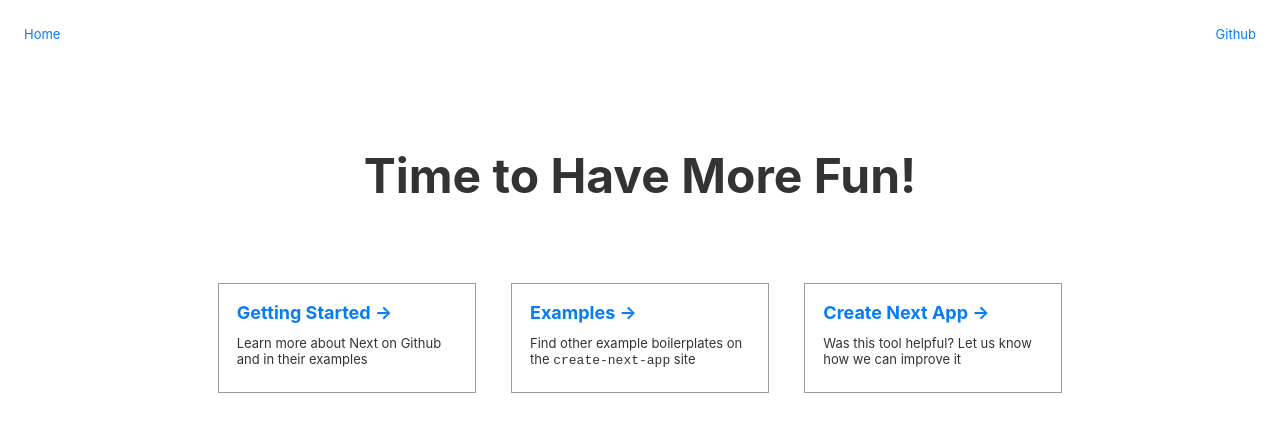
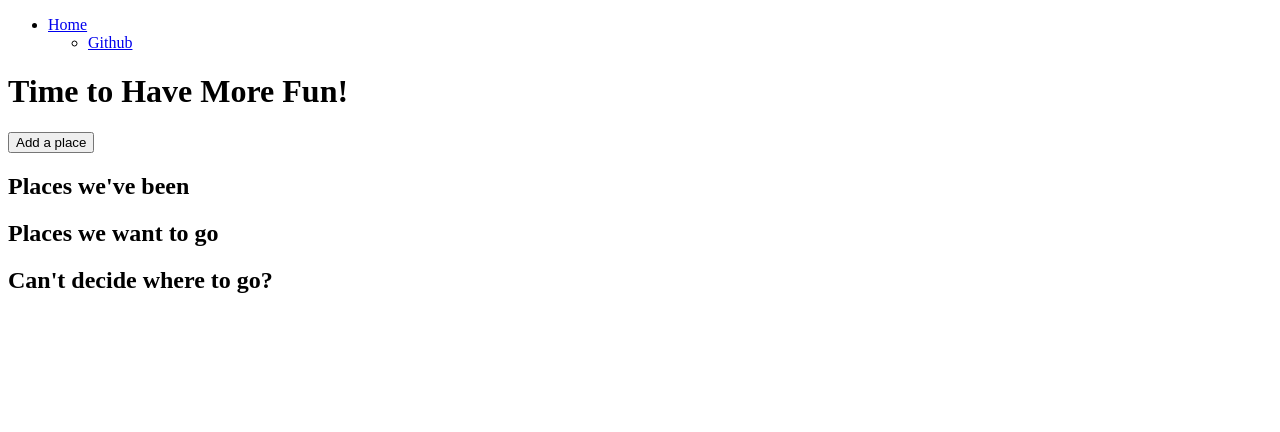
Before and after one commit to bchiang7/time-to-have-more-fun, a Next.js app: page / in a window 1280 px wide. Shown: the top 432 px of the page. Built offline with nearby package versions, Linux system fonts and the light colour scheme.

Commit message:
Strip it down

```diff
--- a/components/nav.js
+++ b/components/nav.js
@@ -26,32 +26,6 @@ const Nav = () => (
         ))}
       </ul>
     </ul>
-
-    <style jsx>{`
-      :global(body) {
-        margin: 0;
-        font-family: -apple-system, BlinkMacSystemFont, Avenir Next, Avenir, Helvetica, sans-serif;
-      }
-      nav {
-        text-align: center;
-      }
-      ul {
-        display: flex;
-        justify-content: space-between;
-      }
-      nav > ul {
-        padding: 4px 16px;
-      }
-      li {
-        display: flex;
-        padding: 6px 8px;
-      }
-      a {
-        color: #067df7;
-        text-decoration: none;
-        font-size: 13px;
-      }
-    `}</style>
   </nav>
 );
 
--- a/pages/index.js
+++ b/pages/index.js
@@ -1,5 +1,5 @@
 import React from 'react';
-import Link from 'next/link';
+// import Link from 'next/link';
 import Head from '../components/head';
 import Nav from '../components/nav';
 
@@ -11,76 +11,20 @@ const Home = () => (
     <div className="hero">
       <h1 className="title">Time to Have More Fun!</h1>
 
-      <div className="row">
-        <Link href="https://github.com/zeit/next.js#getting-started">
-          <a className="card">
-            <h3>Getting Started &rarr;</h3>
-            <p>Learn more about Next on Github and in their examples</p>
-          </a>
-        </Link>
-        <Link href="https://open.segment.com/create-next-app">
-          <a className="card">
-            <h3>Examples &rarr;</h3>
-            <p>
-              Find other example boilerplates on the <code>create-next-app</code> site
-            </p>
-          </a>
-        </Link>
-        <Link href="https://github.com/segmentio/create-next-app">
-          <a className="card">
-            <h3>Create Next App &rarr;</h3>
-            <p>Was this tool helpful? Let us know how we can improve it</p>
-          </a>
-        </Link>
-      </div>
+      <button>Add a place</button>
+
+      <section>
+        <h2>Places we've been</h2>
+      </section>
+
+      <section>
+        <h2>Places we want to go</h2>
+      </section>
+
+      <section>
+        <h2>Can't decide where to go?</h2>
+      </section>
     </div>
-
-    <style jsx>{`
-      .hero {
-        width: 100%;
-        color: #333;
-      }
-      .title {
-        margin: 0;
-        width: 100%;
-        padding-top: 80px;
-        line-height: 1.15;
-        font-size: 48px;
-      }
-      .title,
-      .description {
-        text-align: center;
-      }
-      .row {
-        max-width: 880px;
-        margin: 80px auto 40px;
-        display: flex;
-        flex-direction: row;
-        justify-content: space-around;
-      }
-      .card {
-        padding: 18px 18px 24px;
-        width: 220px;
-        text-align: left;
-        text-decoration: none;
-        color: #434343;
-        border: 1px solid #9b9b9b;
-      }
-      .card:hover {
-        border-color: #067df7;
-      }
-      .card h3 {
-        margin: 0;
-        color: #067df7;
-        font-size: 18px;
-      }
-      .card p {
-        margin: 0;
-        padding: 12px 0 0;
-        font-size: 13px;
-        color: #333;
-      }
-    `}</style>
   </div>
 );
 
```
Also changed, not shown: 1 other file (tests, documents, lock files or other folders).
